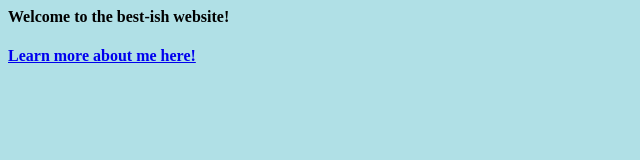
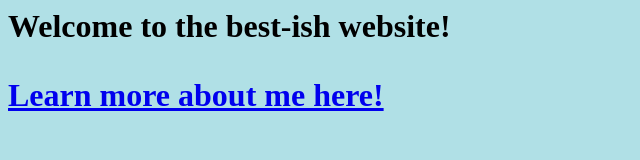
Before and after one commit to GageBrower/GageBrower.github.io, a plain HTML site: page index.html in a window 1280 px wide. Shown: the whole page, without its empty margins (0-640 px from the left). Drawn offline with Linux system fonts and the light colour scheme.

Commit message:
Update index.html

```diff
--- a/index.html
+++ b/index.html
@@ -1,13 +1,11 @@
 <html>
 	<head>
-		<h4>Welcome to the best-ish website! <h4>
+		<h1>Welcome to the best-ish website! <h1>
 	<head>
 	<body style="background-color:powderblue;">
 
 		<p>
 <a href="about.html">Learn more about me here!<a/>
-
-
 		</p>
 
 	<body>
```
